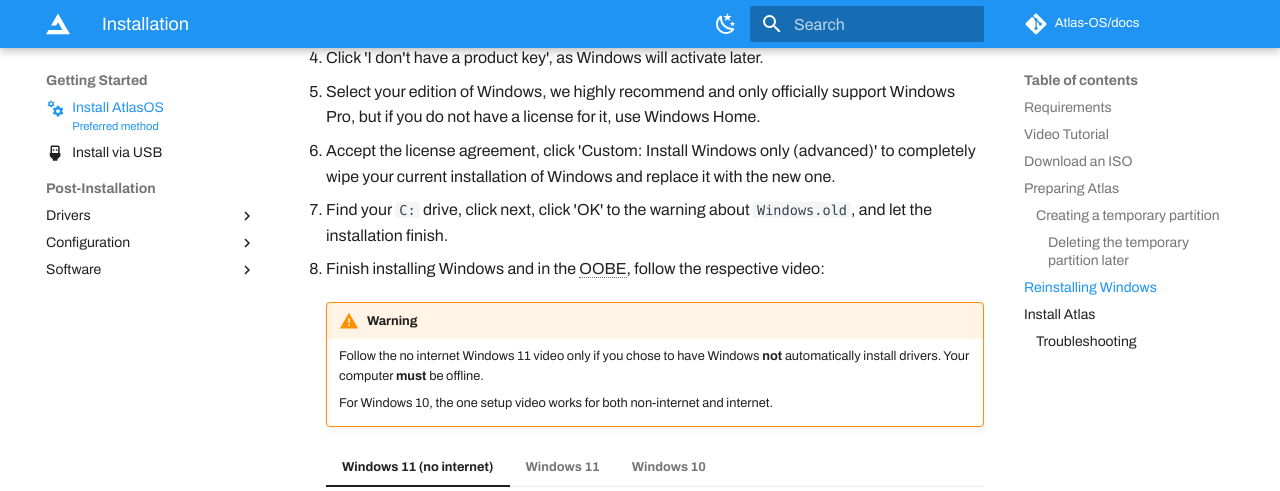
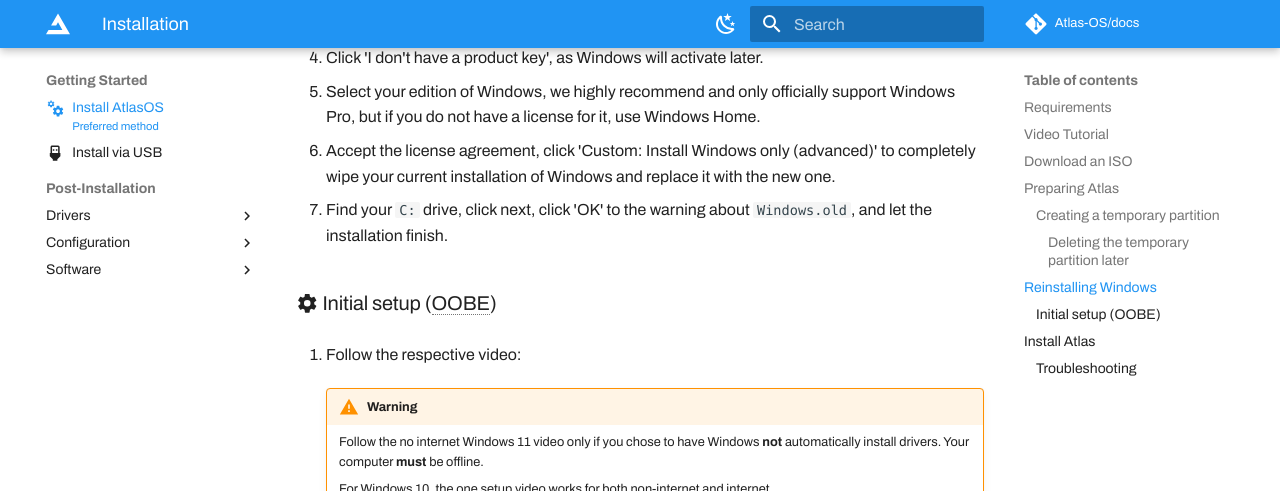
Before and after one commit to Atlas-OS/docs, an MkDocs documentation site: the page built from docs/getting-started/installation.md, in a window 1280 px wide and 900 px high, scrolled down 3597 px, cut to the strip 0-491 px from the top of the window. Built offline with MkDocs 1.6.1 and Material for MkDocs 9.7.7, drawn with Linux system fonts in a browser that asks for light colours; some web fonts are replaced; comment, search, counter and statistics services are not loaded; part of the change alters nothing that is shown.

Commit message:
feat(installation): move OOBE to its own header

```diff
--- a/docs/getting-started/installation.md
+++ b/docs/getting-started/installation.md
@@ -117,7 +117,9 @@ Before proceeding, it is recommended to do backups of files that you may need. A
 
 7. Find your `C:` drive, click next, click 'OK' to the warning about `Windows.old`, and let the installation finish.
 
-8. Finish installing Windows and in the OOBE, follow the respective video:
+### :material-cog: Initial setup (OOBE)
+
+1. Follow the respective video:
 
     !!! warning
         Follow the no internet Windows 11 video only if you chose to have Windows **not** automatically install drivers. Your computer **must** be offline.
@@ -133,11 +135,11 @@ Before proceeding, it is recommended to do backups of files that you may need. A
     === "Windows 10"
         <iframe src="https://gcore.jsdelivr.net/gh/amitxv/PC-Tuning@main/media/oobe-windows10+-example.mp4" width="560" height="420" frameborder="0" allowfullscreen></iframe>
 
-9. Go to Windows Settings and update Windows until there's no more updates left. Additionally, go to the Microsoft Store and update all the apps there.
+2. Go to Windows Settings and update Windows until there's no more updates left. Additionally, go to the Microsoft Store and update all the apps there.
 
-10. Once inside Windows, your old Windows installation will be put into a `Windows.old` folder in your `C:` drive on your new installation. You can copy the files that you need from it before deleting it.
+3. Once inside Windows, your old Windows installation will be put into a `Windows.old` folder in your `C:` drive on your new installation. You can copy the files that you need from it before deleting it.
 
-11. To delete your previous Windows installation, goto Settings :material-arrow-right: System :material-arrow-right: Storage, then click 'Temporary files', select 'Previous version of Windows' and then click 'Remove files'.
+4. To delete your previous Windows installation, goto Settings :material-arrow-right: System :material-arrow-right: Storage, then click 'Temporary files', select 'Previous version of Windows' and then click 'Remove files'.
 
 ## :material-wrench-cog-outline: Install Atlas
 
@@ -153,7 +155,7 @@ Before proceeding, it is recommended to do backups of files that you may need. A
 
 Once completed, your system will be optimized and have less junk on it, thanks to Atlas, you will enjoy more privacy, and better performance.
 
-!!! info ""
+!!! info "Next steps"
     After completing the Atlas installation process, continue the [Post-Installation](/getting-started/post-installation/drivers/) section in our documentation, and then continue to the other sections.
 
 ### :material-bug-outline: Troubleshooting
```
